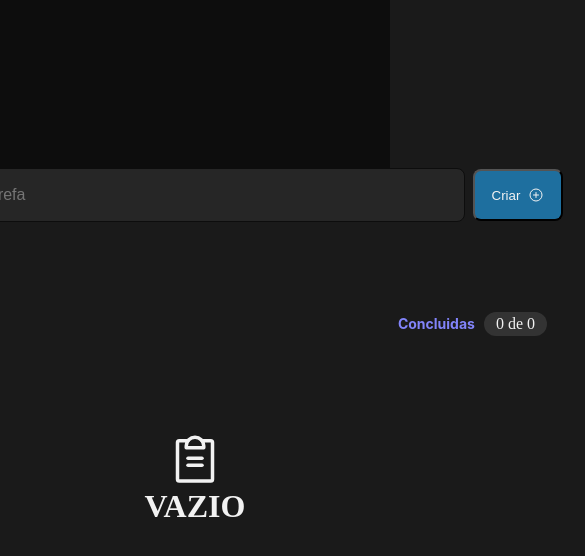
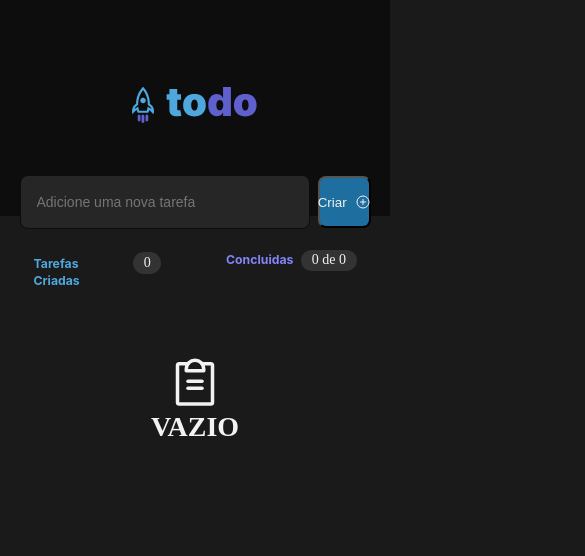
Before and after one commit to jordanobaluz/01-todo-ignite, a React (Vite) app: page / in a window 390 px wide. Shown: the top 556 px of the page, 585 px wide, since content can reach past the window. Built offline with nearby package versions, Linux system fonts and the light colour scheme.

Commit message:
modificações na responsividade do projeto

```diff
--- a/src/App.module.css
+++ b/src/App.module.css
@@ -1,41 +1,30 @@
 .todoHeader {
-    position: absolute;
-    height: 200px;
-    left: 0px;
-    right: 0px;
-    top: 0px;
     background: var(--gray-700);
+    display: flex;
+    justify-content: center;
+    padding: 5.5rem 0 6.5rem;
 }
 
-.todoHeader img {
+.createNewTask {
+    display: flex;
+    width: 100%;
     position: absolute;
-    width: 126px;
-    height: 48px;
-    left: 657px;
-    top: 72px;
+    top: 12.5rem;
+    padding: 0 5%;
 }
 
 .newTask {
     display: flex;
     flex-direction: row;
     align-items: center;
-    padding: 0px;
-    gap: 8px;
-}
-
-.createNewTask {
-    position: absolute;
-    width: 736px;
-    height: 54px;
-    left: calc(50% - 736px/2);
-    top: 10.5rem;
+    width: 100%;
 }
 
 .todoContent {
-    position: absolute;
-    width: 736px;
-    height: 28rem;
-    left: calc(50% - 736px/2);
+    display: flex;
+    flex-direction: column;
+    width: 100%;
+    padding: 5% 5%;
     top: 20rem;
 }
 
@@ -45,9 +34,6 @@
     justify-content: space-between;
     align-items: flex-end;
     padding: 1rem;
-
-    width: 46rem;
-    height: 1.19rem;
 
     flex: none;
     order: 0;
@@ -118,3 +104,9 @@
 
     color: var(--purple);
 }
+
+@media (max-width: 1150px) {
+    html {
+        font-size: 87.5%;
+    }
+}
--- a/src/App.tsx
+++ b/src/App.tsx
@@ -80,7 +80,7 @@ function App() {
   return (
     <div className="App">
       <header className={styles.todoHeader}>
-        <img src={logoToDo} alt="logo da aplicação do do" />
+        <img src={logoToDo} alt="logo da aplicação do todo" />
       </header>
 
       <div className={styles.createNewTask}>
--- a/src/components/NewTask.module.css
+++ b/src/components/NewTask.module.css
@@ -1,5 +1,6 @@
 .newTask {
     display: flex;
+    width: 100%;
     flex-direction: row;
     align-items: center;
     padding: 0px;
@@ -9,16 +10,12 @@
 .newTask input {
     box-sizing: border-box;
 
-    /* Auto layout */
-
     display: flex;
     flex-direction: row;
     align-items: center;
     padding: 16px;
     gap: 8px;
-
-    width: 638px;
-    height: 54px;
+    width: 85%;
 
     background: var(--gray-500);
 
@@ -91,3 +88,13 @@
     order: 1;
     flex-grow: 0;
 }
+
+@media screen and (max-width: 767px) {
+    .newTask button {
+        width: 15%;
+    }
+
+    .newTask input {
+        width: 65%;
+    }
+}
```
